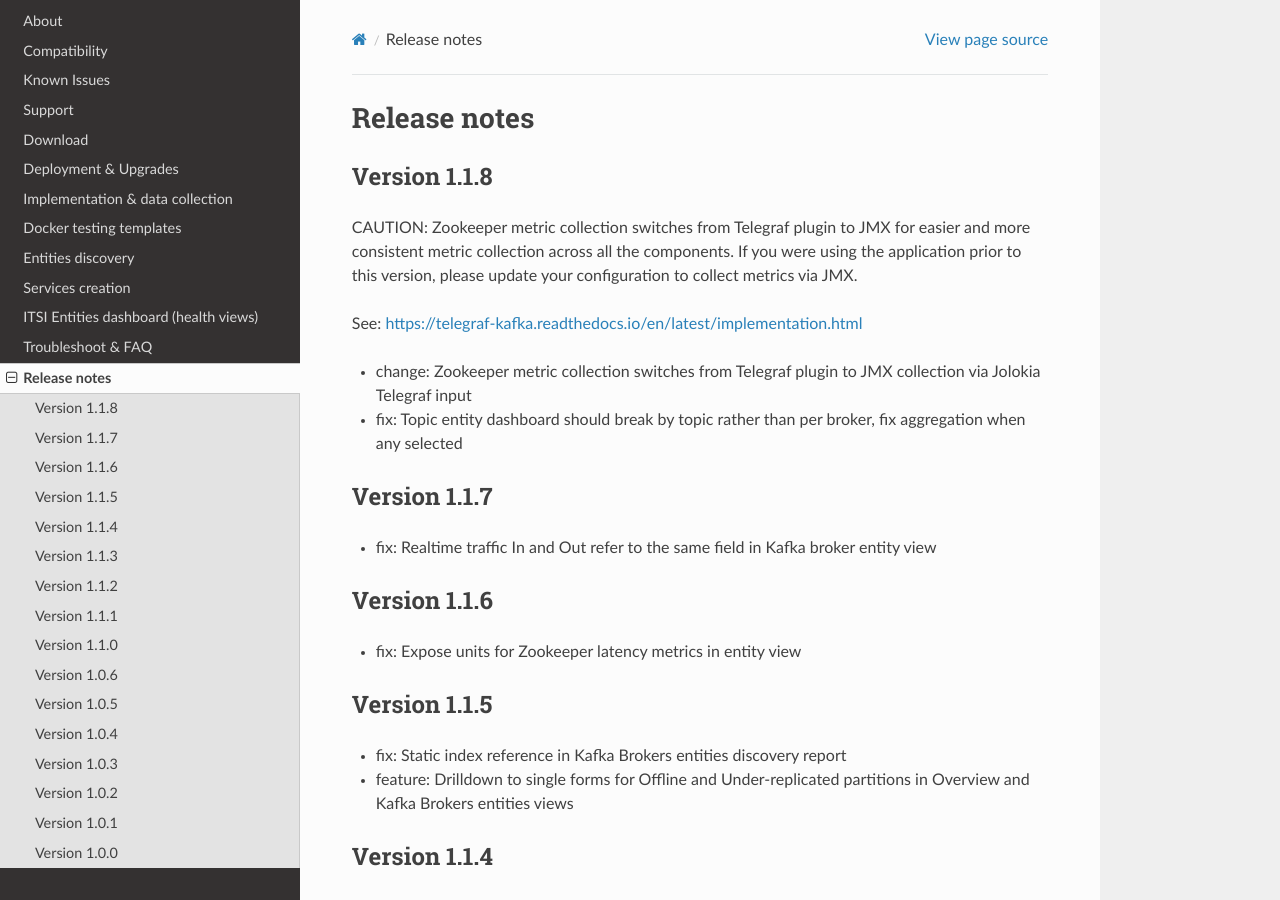
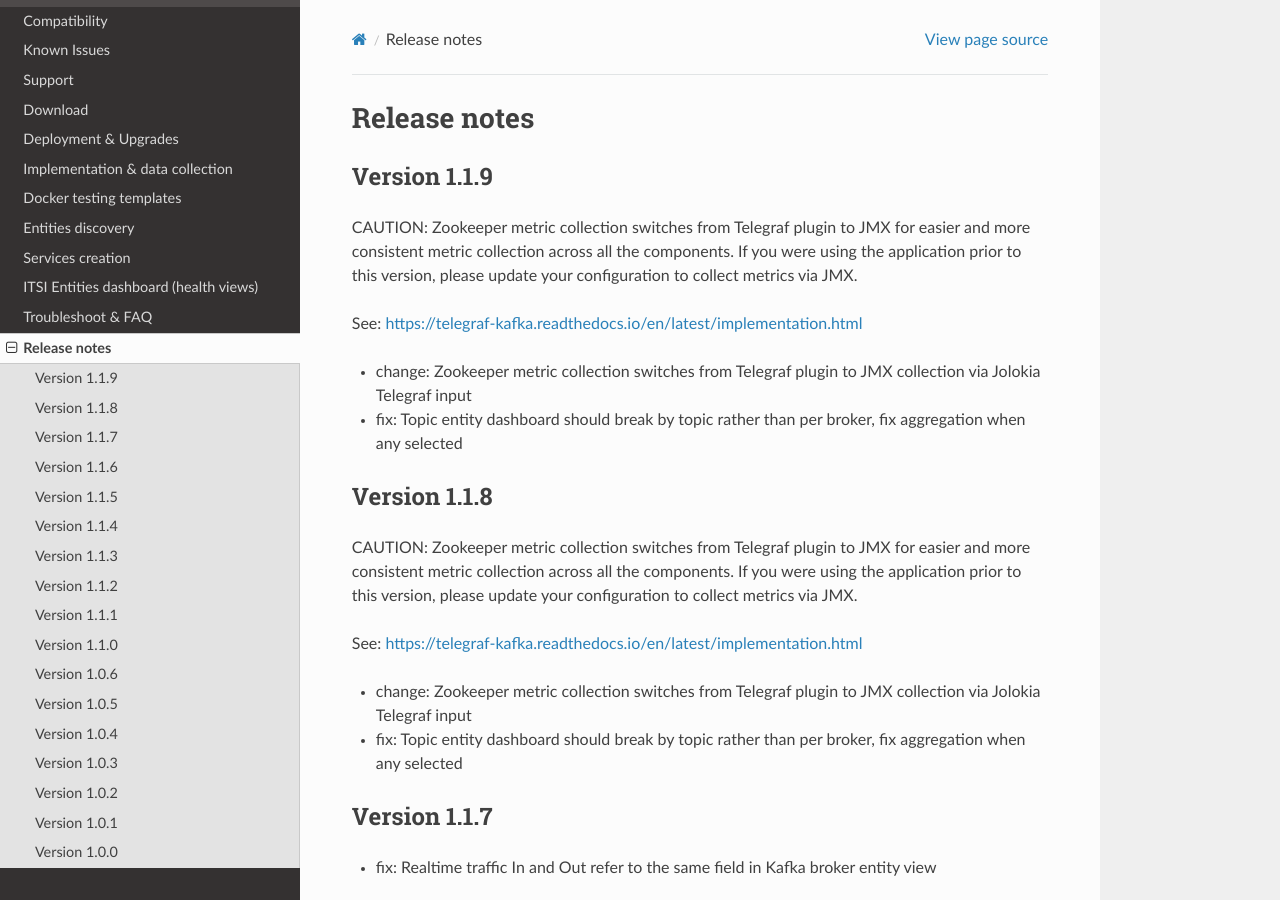
Before and after one commit to guilhemmarchand/DA-ITSI-TELEGRAF-KAFKA, a Sphinx documentation site: the page built from docs/releasenotes.rst, in a window 1280 px wide and 900 px high. Built offline with Sphinx 7.4.7 and the Read the Docs theme 2.0.0, drawn with Linux system fonts in a browser that asks for light colours.

Commit message:
Version 1.1.9

```diff
--- a/docs/releasenotes.rst
+++ b/docs/releasenotes.rst
@@ -1,5 +1,16 @@
 Release notes
 #############
+
+Version 1.1.9
+=============
+
+CAUTION: Zookeeper metric collection switches from Telegraf plugin to JMX for easier and more consistent metric collection across all the components.
+If you were using the application prior to this version, please update your configuration to collect metrics via JMX.
+
+See: https://telegraf-kafka.readthedocs.io/en/latest/implementation.html
+
+- change: Zookeeper metric collection switches from Telegraf plugin to JMX collection via Jolokia Telegraf input
+- fix: Topic entity dashboard should break by topic rather than per broker, fix aggregation when any selected
 
 Version 1.1.8
 =============
```
